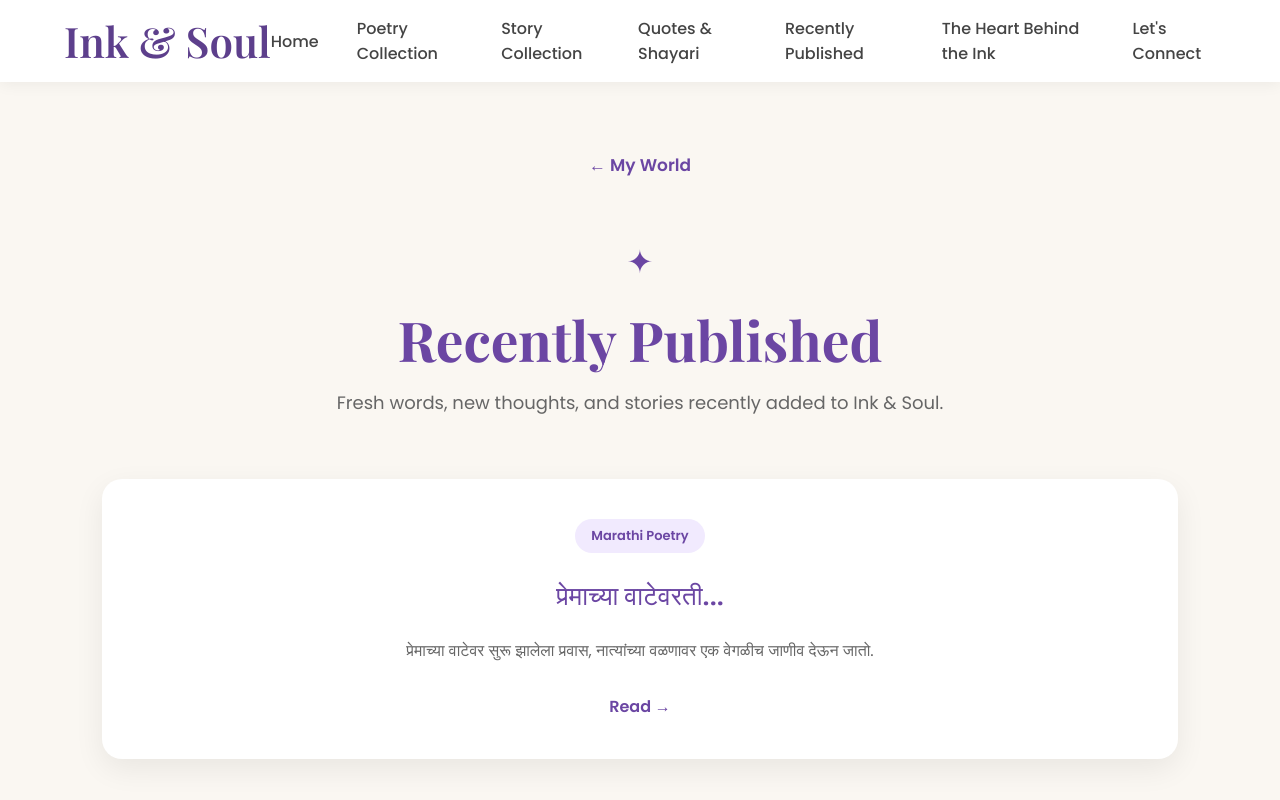
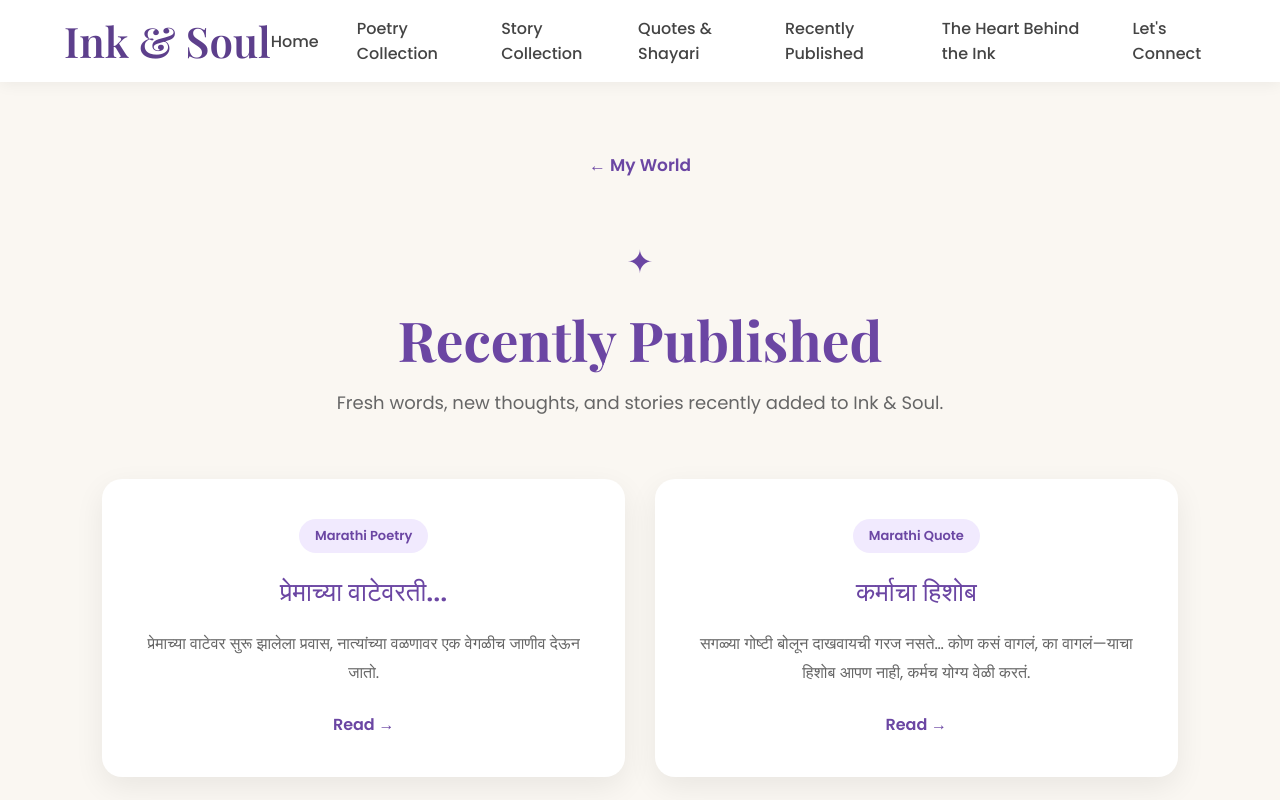
Before and after one commit to shitalsapkal09/ink-and-soul, a React (Vite) app: page /recently-published in a window 1280 px wide. Shown: the top 800 px of the page. Built offline with nearby package versions, Linux system fonts and the light colour scheme; a web font is replaced by a local one.

Commit message:
Fix quotes and writing routes

```diff
--- a/src/data/quotesShayari.js
+++ b/src/data/quotesShayari.js
@@ -115,6 +115,15 @@ const quotesShayari = [
 मगर इश्क़ और वफ़ादारी का क्या करें,
 चाय से मोहब्बत है साहब,
 उसका साथ आख़िरी घूँट तक निभाएँगे।”`
+  },
+
+  {
+    id: "karmacha-hishob",
+    title: "कर्माचा हिशोब",
+    content: `सगळ्या गोष्टी बोलून दाखवायची गरज नसते…
+कोण कसं वागलं, का वागलं—
+याचा हिशोब आपण नाही,
+कर्मच योग्य वेळी करतं.`
   }
 
 ];
--- a/src/pages/RecentlyPublished.jsx
+++ b/src/pages/RecentlyPublished.jsx
@@ -3,6 +3,7 @@ import { Link } from "react-router-dom";
 
 function RecentlyPublished() {
   const recentPosts = [
+
     {
       id: "premachya-vatevarati",
       title: "प्रेमाच्या वाटेवरती...",
@@ -10,9 +11,16 @@ function RecentlyPublished() {
       description:
         "प्रेमाच्या वाटेवर सुरू झालेला प्रवास, नात्यांच्या वळणावर एक वेगळीच जाणीव देऊन जातो.",
       link: "/writing/marathi/premachya-vatevarati",
-}
+    },
 
-
+    {
+      id: "karmacha-hishob",
+      title: "कर्माचा हिशोब",
+      category: "Marathi Quote",
+      description:
+        "सगळ्या गोष्टी बोलून दाखवायची गरज नसते… कोण कसं वागलं, का वागलं—याचा हिशोब आपण नाही, कर्मच योग्य वेळी करतं.",
+      link: "/writing/quotes/karmacha-hishob",
+    },
 
   ];
 
--- a/src/pages/Writing.jsx
+++ b/src/pages/Writing.jsx
@@ -48,7 +48,10 @@ function Writing() {
   } else if (language === "story") {
     writings = stories;
     backPath = "/stories";
-  } else if (language === "quote") {
+  } else if (
+    language === "quotes" ||
+    language === "quote"
+  ) {
     writings = quotesShayari;
     backPath = "/quotes";
   }
@@ -63,7 +66,11 @@ function Writing() {
       )
     : null;
 
-  const writingId = `${language || "quote"}-${id || "collection"}`;
+  // =========================================
+  // UNIQUE WRITING ID FOR FIREBASE
+  // =========================================
+
+  const writingId = `${language || "quotes"}-${id || "collection"}`;
 
   // =========================================
   // STATES
@@ -519,6 +526,7 @@ function Writing() {
   if (!writing) {
     return (
       <div className="writing-page">
+
         <Link
           to={backPath}
           className="writing-back top-back"
@@ -527,6 +535,7 @@ function Writing() {
         </Link>
 
         <h1>Writing Not Found</h1>
+
       </div>
     );
   }
```
Lines whose indentation alone changed are shown as unchanged.
